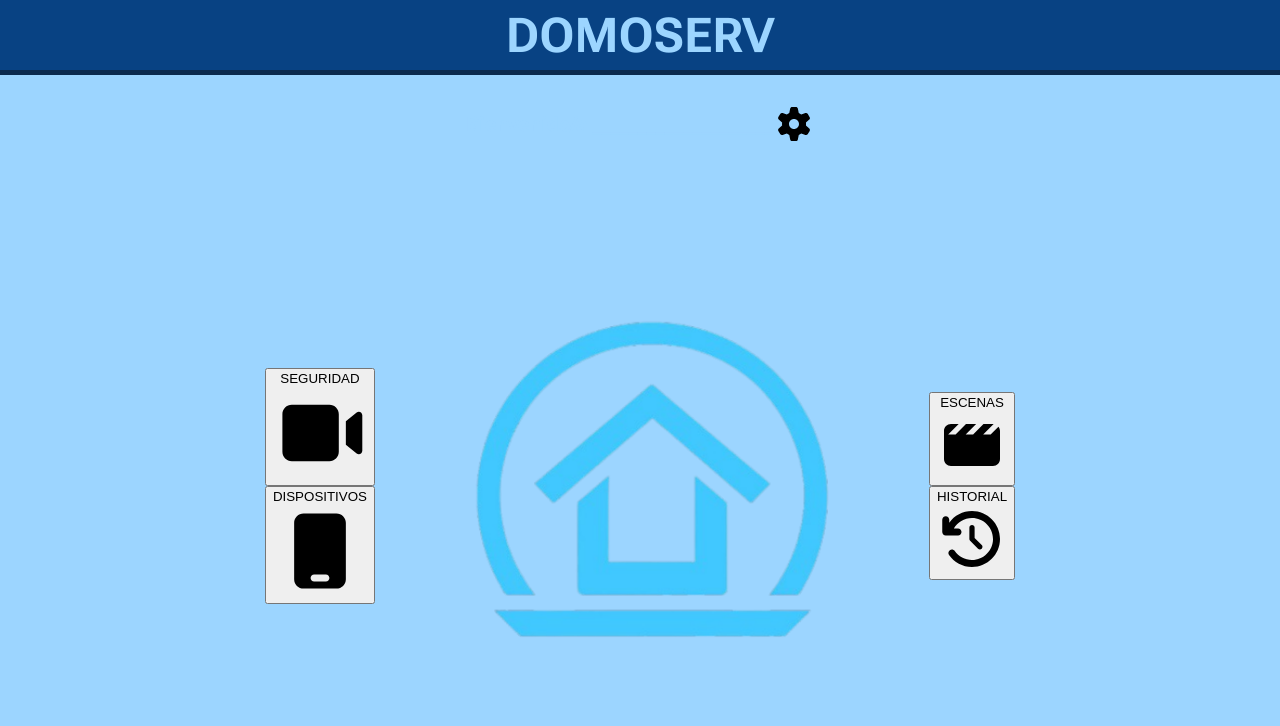
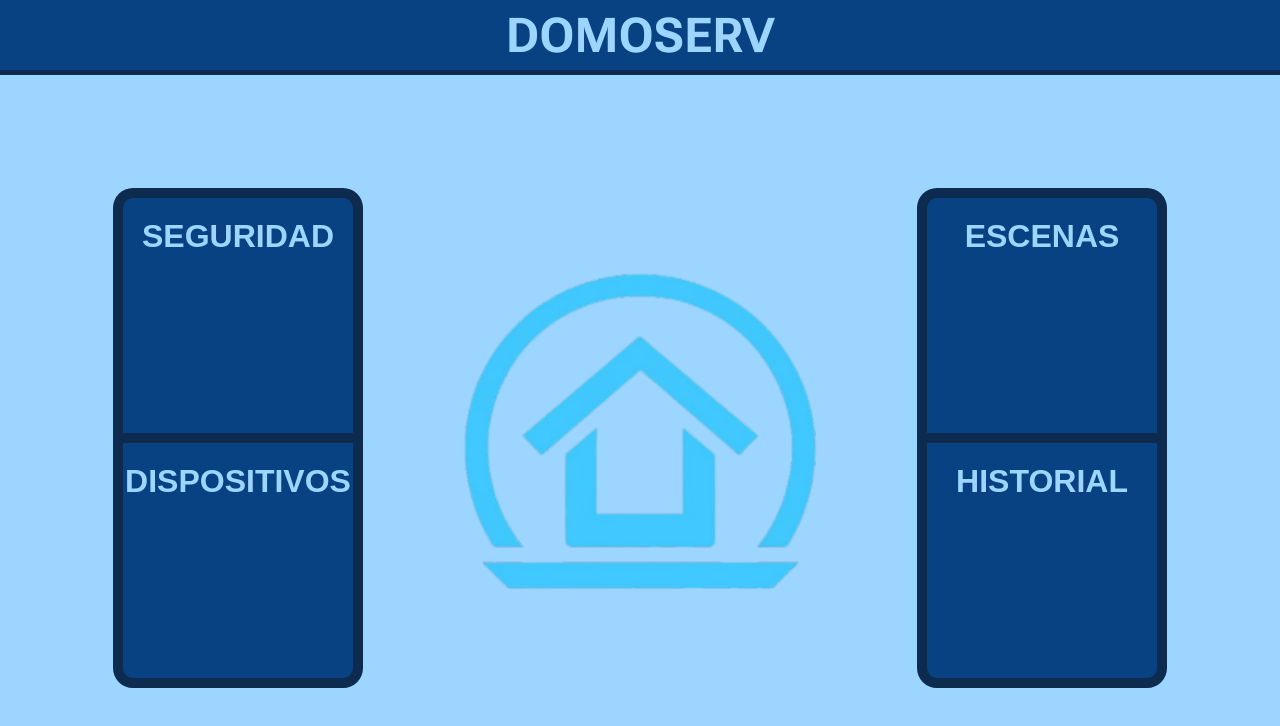
Before and after one commit to Bryan05U/Proyecto-TPA_2026, a React (Vite) app: page / in a window 1280 px wide. Shown: the top 726 px of the page. Built offline with nearby package versions, Linux system fonts and the light colour scheme.

Commit message:
Ajustando cambios realizados

```diff
--- a/src/components/Boton.tsx
+++ b/src/components/Boton.tsx
@@ -1,19 +1,20 @@
-import React from 'react';
+import "../styles/Boton.css";
 
-interface BotonProps {
+type BotonProps = {
   nombre: string;
   onClick: () => void;
   classNameExtra?: string;
-  icono?: string;
+};
+
+function Boton({ nombre, onClick, classNameExtra = "" }: BotonProps) {
+  return (
+    <button
+      onClick={onClick}
+      className={`boton ${classNameExtra}`}
+    >
+      {nombre}
+    </button>
+  );
 }
 
-const Boton: React.FC<BotonProps> = ({ nombre, onClick, classNameExtra, icono }) => {
-  return (
-    <button className={`boton ${classNameExtra}`} onClick={onClick}>
-      <span>{nombre}</span>
-      {icono && <img src={icono} alt={nombre} />}
-    </button>
-  );
-};
-
 export default Boton;
--- a/src/interfaces/Home.tsx
+++ b/src/interfaces/Home.tsx
@@ -15,13 +15,8 @@ function Home() {
 
   return (
     <div className="layout">
+
       <Header titulo="DOMOSERV" />
-
-      {/* Sección de Bienvenida e Icono Configuración */}
-      <div className="bienvenida-container" style={{ display: 'flex', justifyContent: 'space-between', padding: '20px 50px', alignItems: 'center' }}>
-        <h2 style={{ fontSize: '20px' }}>Bienvenido/a ____________________</h2>
-        <img src={logoConfig} alt="Config" style={{ width: '40px', cursor: 'pointer' }} />
-      </div>
 
       <div className="contenedor layout-home">
 
@@ -30,20 +25,18 @@ function Home() {
           <Boton
             nombre="SEGURIDAD"
             classNameExtra="arriba"
-            icono={logoCamara}
             onClick={() => navigate("/seguridad")}
           />
           <Boton
             nombre="DISPOSITIVOS"
             classNameExtra="abajo"
-            icono={logoDispositivos}
             onClick={() => navigate("/dispositivos")}
           />
         </div>
 
         {/* CENTRO */}
         <div className="centro">
-          <img src={logo} className="logo" alt="Logo Central" />
+          <img src={logo} className="logo" />
         </div>
 
         {/* DERECHA */}
@@ -51,18 +44,17 @@ function Home() {
           <Boton
             nombre="ESCENAS"
             classNameExtra="arriba"
-            icono={logoEscenas}
             onClick={() => navigate("/escenas")}
           />
           <Boton
             nombre="HISTORIAL"
             classNameExtra="abajo"
-            icono={logoHistorial}
             onClick={() => navigate("/historial")}
           />
         </div>
 
       </div>
+
     </div>
   );
 }
--- a/src/styles/Boton.css
+++ b/src/styles/Boton.css
@@ -1,44 +1,36 @@
-/* Esto va en Boton.css */
+.boton {
+  width: 250px;
+  height: 250px;
+  font-size: 32px;
+  font-weight: bold;
+  color: var(--color-text);
+  border-radius: 20px;
+  border: 10px solid var(--color-borde);
+  background-color: var(--color-botones);
+  cursor: pointer;
 
-button.boton-principal,
-.columna button,
-button.boton {
-    background-color: #0A377D !important; /* Azul oscuro forzado */
-    width: 250px !important;
-    height: 250px !important;
-    border: 4px solid #000 !important;
-    display: flex !important;
-    flex-direction: column !important;
-    justify-content: space-between !important;
-    align-items: center !important;
-    padding: 25px !important;
-    box-sizing: border-box !important;
-    cursor: pointer !important;
+  display: flex;
+  justify-content: center;
+  align-items: flex-start;
+  padding-top: 20px;
 }
 
-/* El texto en celeste */
-button span,
-.boton-texto {
-    color: #80DFFF !important;
-    font-weight: bold !important;
-    font-size: 20px !important;
-    text-transform: uppercase !important;
-    font-family: Arial, sans-serif !important;
+.boton-seguridad {
+  width: 350px;
+  height: 250px;
 }
-
-/* Los iconos en blanco para que se vean sobre el azul */
-button img,
-.boton-icono {
-    height: 120px !important;
-    width: auto !important;
-    filter: brightness(0) invert(1) !important;
-}
-
-/* Bordes redondeados */
 .arriba {
-    border-radius: 30px 30px 0 0 !important;
+  border-radius: 20px 20px 0 0;
+  border-bottom: 5px solid var(--color-borde);
 }
 
 .abajo {
-    border-radius: 0 0 30px 30px !important;
+  border-radius: 0 0 20px 20px;
+  border-top: 5px solid var(--color-borde);
 }
+
+.divisor {
+  height: 5px;
+  width: 100%;
+  background-color: var(--color-borde);
+}
--- a/src/styles/Layout.css
+++ b/src/styles/Layout.css
@@ -1,4 +1,4 @@
- .layout {
+.layout {
   display: flex;
   flex-direction: column;
   align-items: center;
@@ -10,11 +10,6 @@
   display: flex;
   justify-content: center;
   align-items: center;
-}
-
-.contenedor-escenas {
-  align-items: flex-start;
-  padding-top: 40px;
 }
 
 .layout-home {
```
